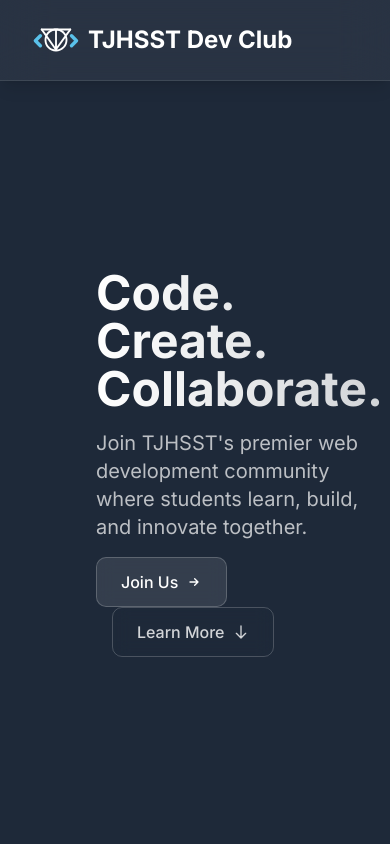
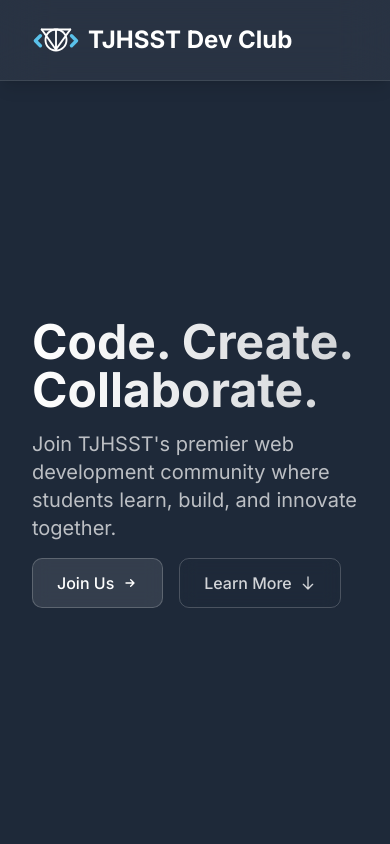
Before and after one commit to deR0R0/tj-dev-club-web, a React (Vite) app: page / in a window 390 px wide. Shown: the top 844 px of the page. Built offline with nearby package versions, Linux system fonts and the light colour scheme; no server answers.

Commit message:
fix what ai did

```diff
--- a/src/App.tsx
+++ b/src/App.tsx
@@ -239,7 +239,7 @@ function App() {
       </header>
       <main>
         {/* hero content */}
-        <div className="flex items-center min-h-[calc(100svh-80px)] max-w-screen-xl mx-auto px-24 xl:px-16 gap-x-12 mb-0">
+        <div className="flex items-center min-h-[calc(100svh-80px)] max-w-screen-xl mx-auto px-8 lg:px-24 xl:px-16 gap-x-12 mb-0">
           <div className="flex-1">
             <div className="space-y-4 md:space-y-6">
               <h1 className="text-5xl md:text-6xl font-bold bg-gradient-to-r from-white to-white/80 bg-clip-text text-transparent">
```
